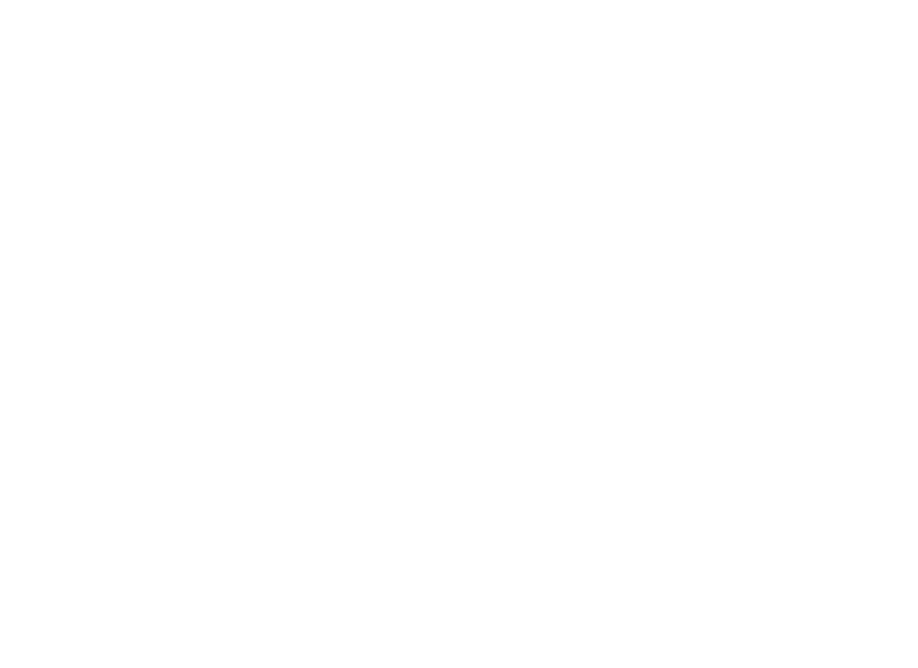
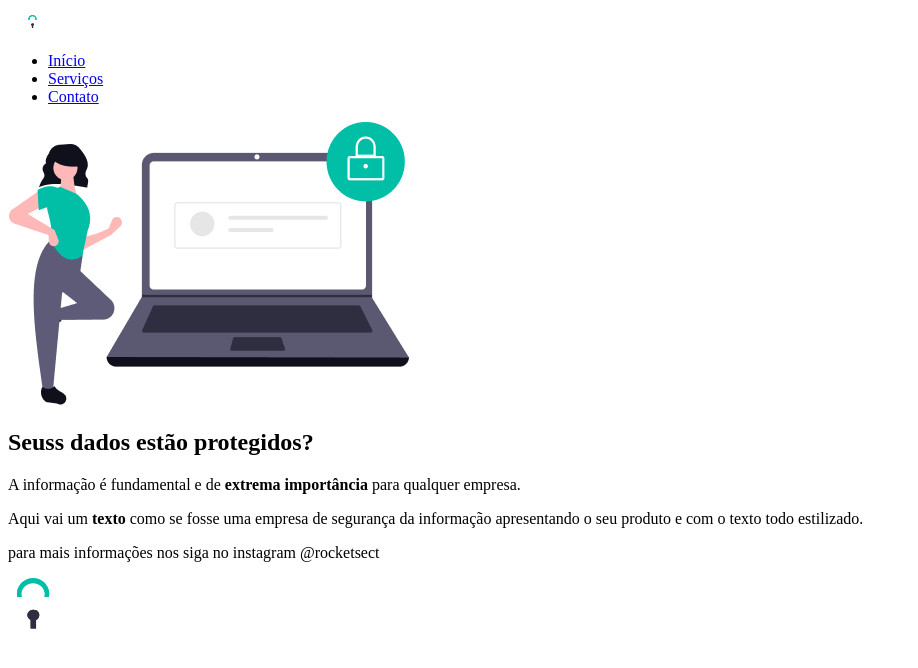
Before and after one commit to josiannefreitas/explorer-p02-extra, a plain HTML site: page index.html in a window 1280 px wide. Shown: the whole page, without its empty margins (0-918 px from the left). Drawn offline with Linux system fonts and the light colour scheme.

Commit message:
💬 add text and images

```diff
--- a/index.html
+++ b/index.html
@@ -1,11 +1,56 @@
 <!DOCTYPE html>
 <html lang="pt-br">
-<head>
-  <meta charset="UTF-8">
-  <meta name="viewport" content="width=device-width, initial-scale=1.0">
-  <title>Rocket.sect</title>
-</head>
-<body>
+  <head>
+    <meta charset="UTF-8" />
+    <meta name="viewport" content="width=device-width, initial-scale=1.0" />
+    <title>Rocket.sect</title>
+  </head>
+  <body>
+    <nav>
+      <img src="images/logo.svg" alt="Logotipo Rocket.sect" />
 
-</body>
+      <ul>
+        <li>
+          <a href="#">Início</a>
+        </li>
+        <li>
+          <a href="#">Serviços</a>
+        </li>
+        <li>
+          <a href="#">Contato</a>
+        </li>
+      </ul>
+    </nav>
+
+    <main>
+      <section id="image">
+        <img
+          src="images/img1.png"
+          alt="Ilustração de uma mulher, um notebook e um cadeado na ponta superior direita do notebook."
+        />
+      </section>
+
+      <section id="text">
+        <h1>Seuss dados estão <span>protegidos</span>?</h1>
+
+        <p>
+          A informação é fundamental e de
+          <strong>extrema importância</strong> para qualquer empresa.
+        </p>
+
+        <p>
+          Aqui vai um <strong>texto</strong> como se fosse uma empresa de
+          <span>segurança da informação</span> apresentando o seu produto e com
+          o texto todo estilizado.
+        </p>
+      </section>
+    </main>
+
+    <footer>
+      <div class="line"></div>
+      <p>para mais informações nos siga no instagram <a>@rocketsect</a></p>
+    </footer>
+
+    <img src="images/padlock.svg" alt="Ilustração de um cadeado.">
+  </body>
 </html>
```
